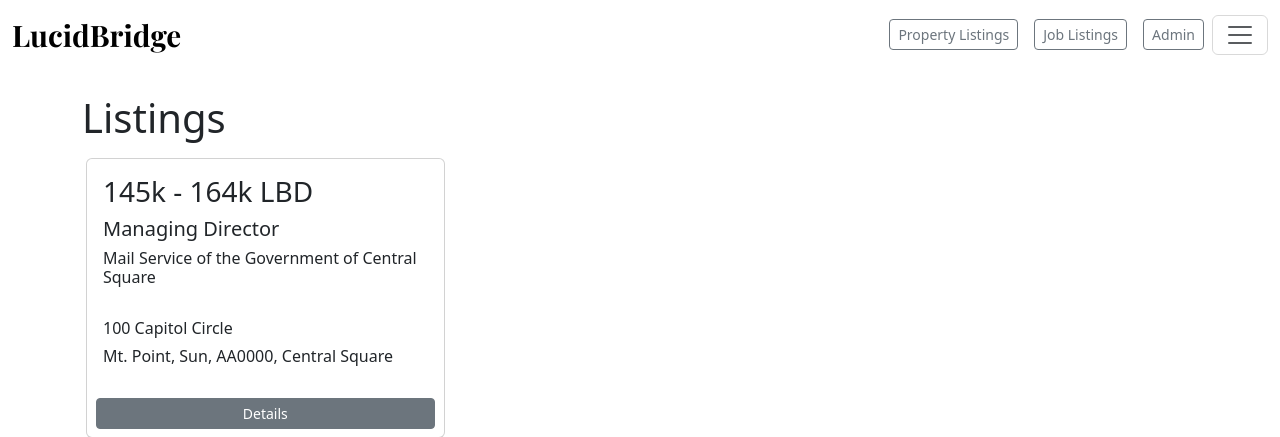
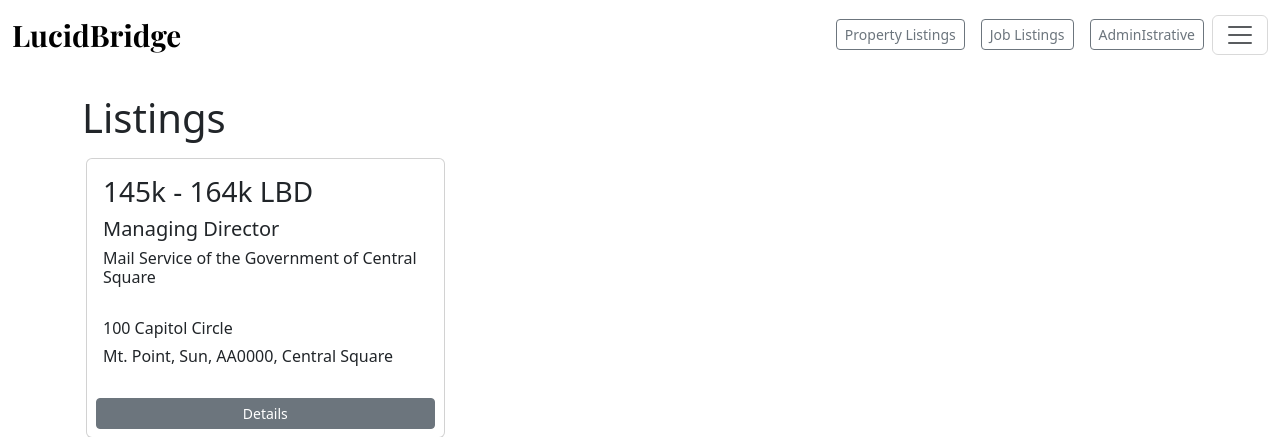
Before and after one commit to coding986532/game, a Django app: page /jobs/job-offers in a window 1280 px wide. Shown: the top 437 px of the page. Run offline with Django 5.2, Linux system fonts and the light colour scheme; data comes from the database, SQL or seed files in the repository; some web fonts are replaced.

Commit message:
yugtrdeszfxdcgjbhkljhygutdresawszfdxcghbjfcrdterfytguyhjgfcdg

```diff
--- a/payments/templates/base.html
+++ b/payments/templates/base.html
@@ -22,7 +22,7 @@
                   <a class=" btn btn-sm btn-outline-secondary mt-1 mx-2 " aria-current="page" href="/jobs/job-offers">Job Listings</a>
                 </li>
                 <li class="nav-item">
-                    <a class=" btn btn-sm btn-outline-secondary mt-1 mx-2" aria-current="page" href="/admin">Admin</a>
+                    <a class=" btn btn-sm btn-outline-secondary mt-1 mx-2" aria-current="page" href="/admin">AdminIstrative</a>
                   </li>
 
                 </li>
```
